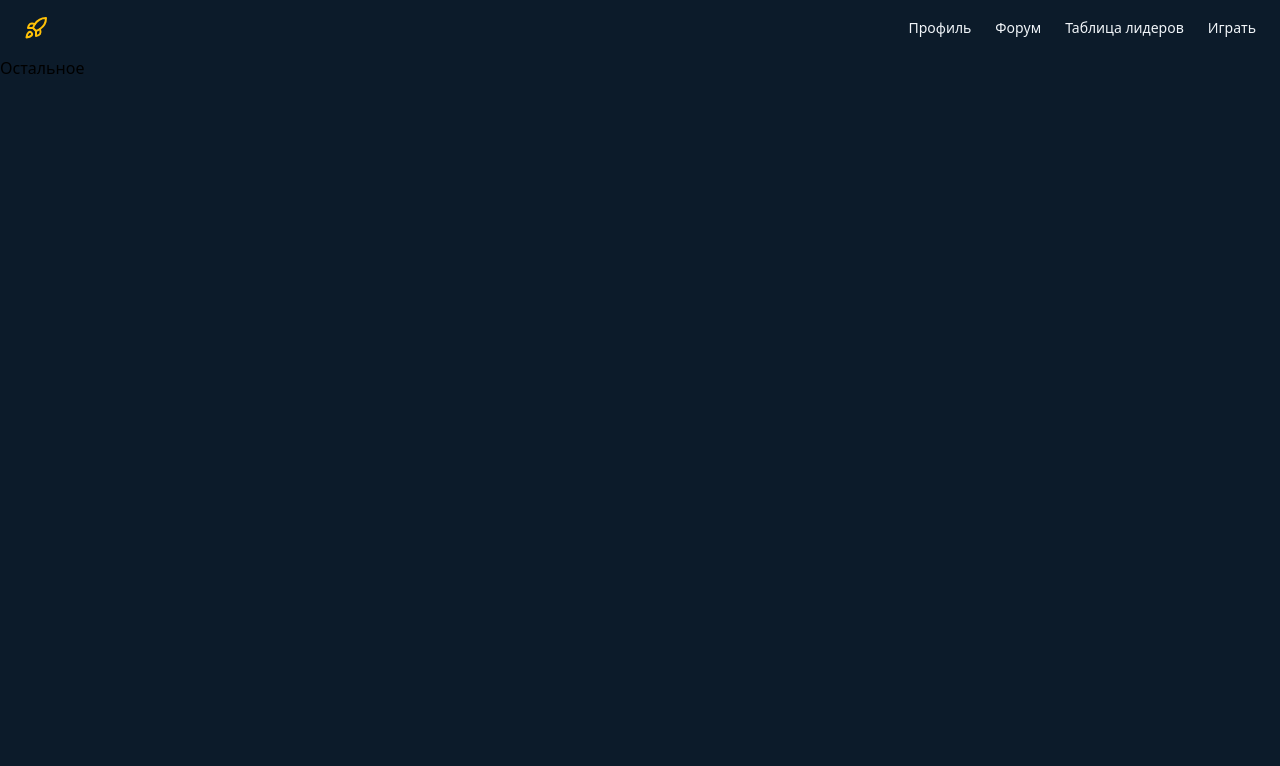
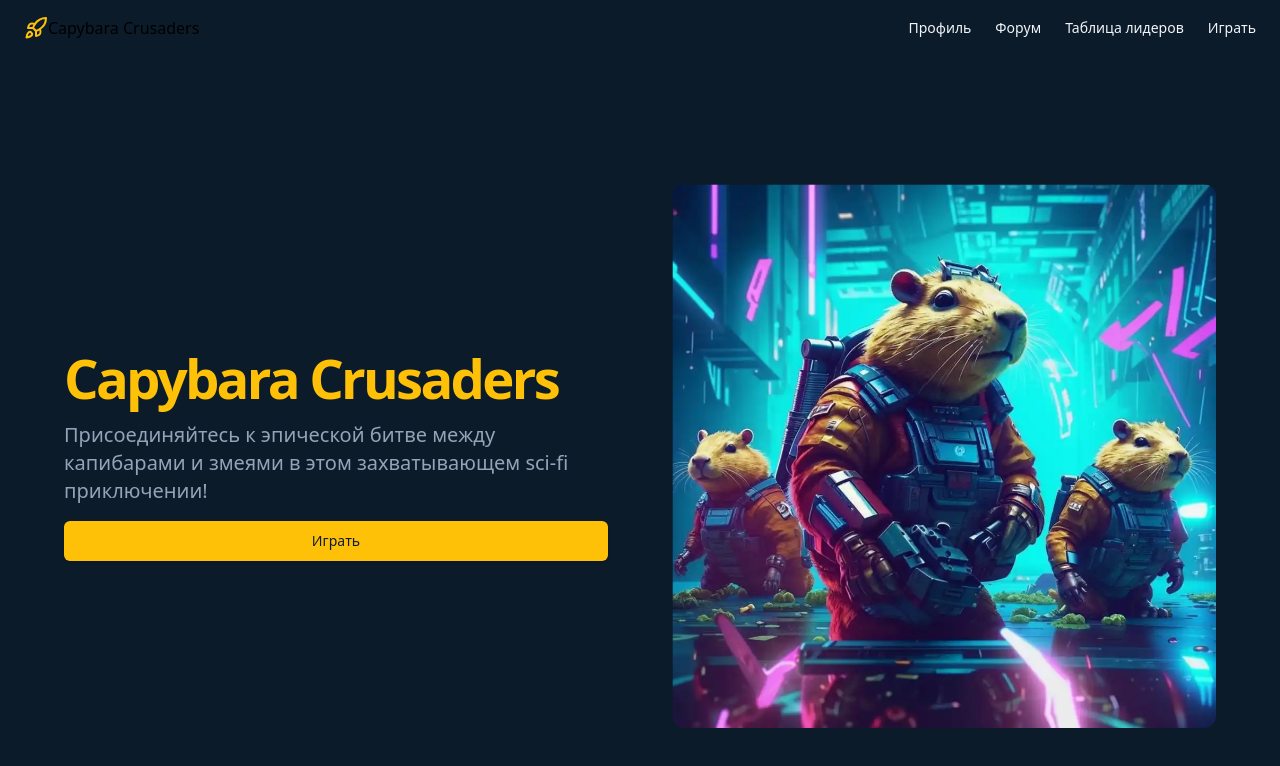
Before and after one commit to AIVorozhtcov/PixelWizards, a React (Vite) app in the folder packages/client/: page / in a window 1280 px wide. Shown: the top 766 px of the page. Built offline with nearby package versions, Linux system fonts and the light colour scheme.

Commit message:
feat: добавил hero section

```diff
--- a/packages/client/src/components/atoms/Link.tsx
+++ b/packages/client/src/components/atoms/Link.tsx
@@ -8,6 +8,9 @@ const linkVariants = cva('', {
       withIcon: 'flex items-center justify-center',
       default:
         'text-sm font-medium hover:underline underline-offset-4 text-[#f1f5f9]',
+      custom: '',
+      acent:
+        'inline-flex h-10 items-center justify-center rounded-md bg-[#ffc107] px-8 text-sm font-medium text-[#0c1b2a] shadow transition-colors hover:bg-[#ffdd5c] focus-visible:outline-none focus-visible:ring-1 focus-visible:ring-ring disabled:pointer-events-none disabled:opacity-50',
     },
   },
   defaultVariants: {
@@ -29,7 +32,7 @@ export default function Link({
   ...props
 }: LinkPropsCustom) {
   return (
-    <LinkCustom className={cn(linkVariants({ variant }))} {...props}>
+    <LinkCustom className={cn(linkVariants({ variant, className }))} {...props}>
       {children}
     </LinkCustom>
   );
--- /dev/null
+++ b/packages/client/src/components/atoms/Text.tsx
@@ -0,0 +1,34 @@
+import { VariantProps, cva } from 'class-variance-authority';
+import { cn } from '../../lib/utils';
+
+const textVariants = cva('text-[#94a3b8]', {
+  variants: {
+    variant: {
+      default: 'text-sm',
+      description:
+        'max-w-[900px] md:text-xl/relaxed lg:text-base/relaxed xl:text-xl/relaxed',
+      custom: '',
+    },
+  },
+  defaultVariants: {
+    variant: 'default',
+  },
+});
+
+interface TextPropsCustom
+  extends React.AnchorHTMLAttributes<HTMLParagraphElement>,
+    VariantProps<typeof textVariants> {
+  children: React.ReactNode;
+}
+export default function Text({
+  children,
+  variant = 'default',
+  className,
+  ...props
+}: TextPropsCustom) {
+  return (
+    <p className={cn(textVariants({ variant, className }))} {...props}>
+      {children}
+    </p>
+  );
+}
--- /dev/null
+++ b/packages/client/src/components/atoms/Title.tsx
@@ -0,0 +1,9 @@
+const Title = ({ children }: { children: React.ReactNode }) => {
+  return (
+    <h1 className="lg:leading-tighter text-3xl font-bold tracking-tighter sm:text-4xl md:text-5xl xl:text-[3.4rem] 2xl:text-[3.75rem] text-[#ffc107]">
+      {children}
+    </h1>
+  );
+};
+
+export default Title;
--- a/packages/client/src/components/organisms/Header.tsx
+++ b/packages/client/src/components/organisms/Header.tsx
@@ -5,9 +5,9 @@ import Navbar from '../molecules/Navbar';
 export default function Header() {
   return (
     <header className="px-4 lg:px-6 h-14 flex items-center">
-      <Link href="#" variant="withIcon">
+      <Link to="#" variant="withIcon">
         <RocketIcon className="size-6 text-[#ffc107]" />
-        <span className="sr-only">Capybara Crusaders</span>
+        <span>Capybara Crusaders</span>
       </Link>
       <Navbar />
     </header>
--- /dev/null
+++ b/packages/client/src/components/organisms/HeroSection.tsx
@@ -0,0 +1,33 @@
+import LINKS from '../../constants/links';
+import Section from '../../templates/Section';
+import Link from '../atoms/Link';
+import Text from '../atoms/Text';
+import Title from '../atoms/Title';
+
+export default function HeroSection() {
+  return (
+    <Section>
+      <div className="grid gap-4 px-10 md:grid-cols-2 md:gap-16 items-center">
+        <div className="flex flex-col gap-4">
+          <Title>Capybara Crusaders</Title>
+          <Text variant="custom" className="mx-auto max-w-[700px] md:text-xl">
+            Присоединяйтесь к эпической битве между капибарами и змеями в этом
+            захватывающем sci-fi приключении!
+          </Text>
+          <Link to={LINKS.game} variant="acent">
+            Играть
+          </Link>
+        </div>
+        <div className="flex justify-center">
+          <img
+            src="/heroImage.webp"
+            width="550"
+            height="550"
+            alt="Космическая битва"
+            className="mx-auto aspect-video overflow-hidden rounded-xl object-bottom sm:w-full lg:order-last lg:aspect-square"
+          />
+        </div>
+      </div>
+    </Section>
+  );
+}
--- a/packages/client/src/pages/Home.tsx
+++ b/packages/client/src/pages/Home.tsx
@@ -1,10 +1,11 @@
 import Header from '../components/organisms/Header';
+import HeroSection from '../components/organisms/HeroSection';
 
 export default function Home() {
   return (
     <div className="flex flex-col min-h-dvh bg-[#0c1b2a]">
       <Header />
-      Остальное
+      <HeroSection />
     </div>
   );
 }
--- /dev/null
+++ b/packages/client/src/templates/Section/index.tsx
@@ -0,0 +1,7 @@
+export default function Section({ children }: { children: React.ReactNode }) {
+  return (
+    <section className="w-full pt-12 md:pt-24 lg:pt-32 bg-[#0c1b2a]">
+      <div className="container space-y-12 px-4 md:px-6">{children}</div>
+    </section>
+  );
+}
```
Also changed, not shown: packages/client/public/heroImage.webp (added).
